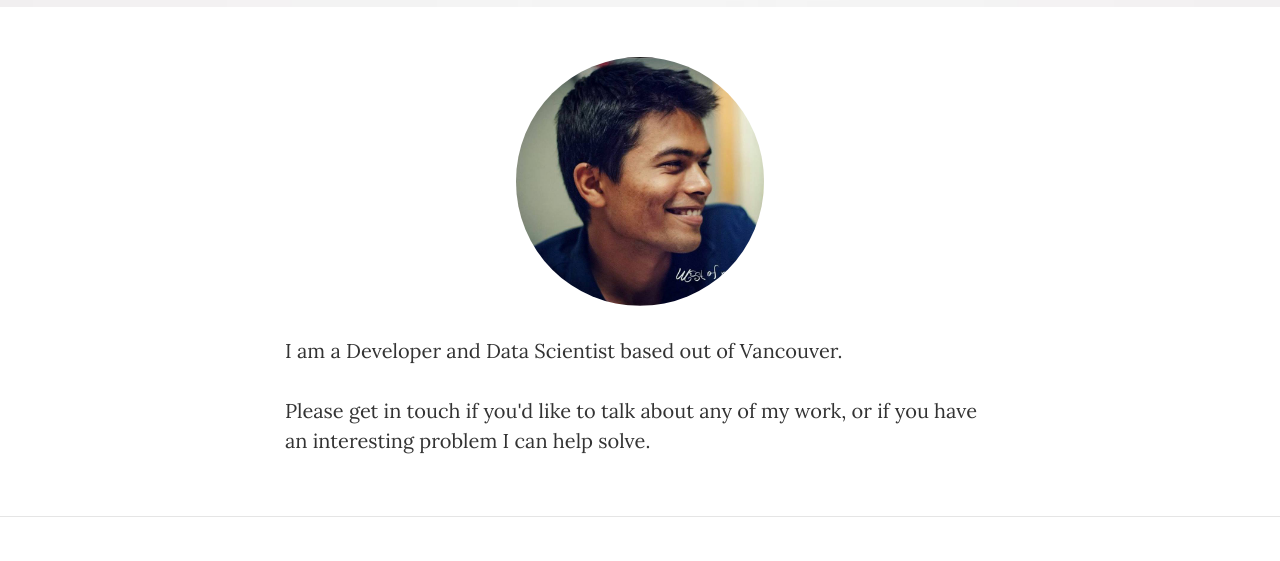
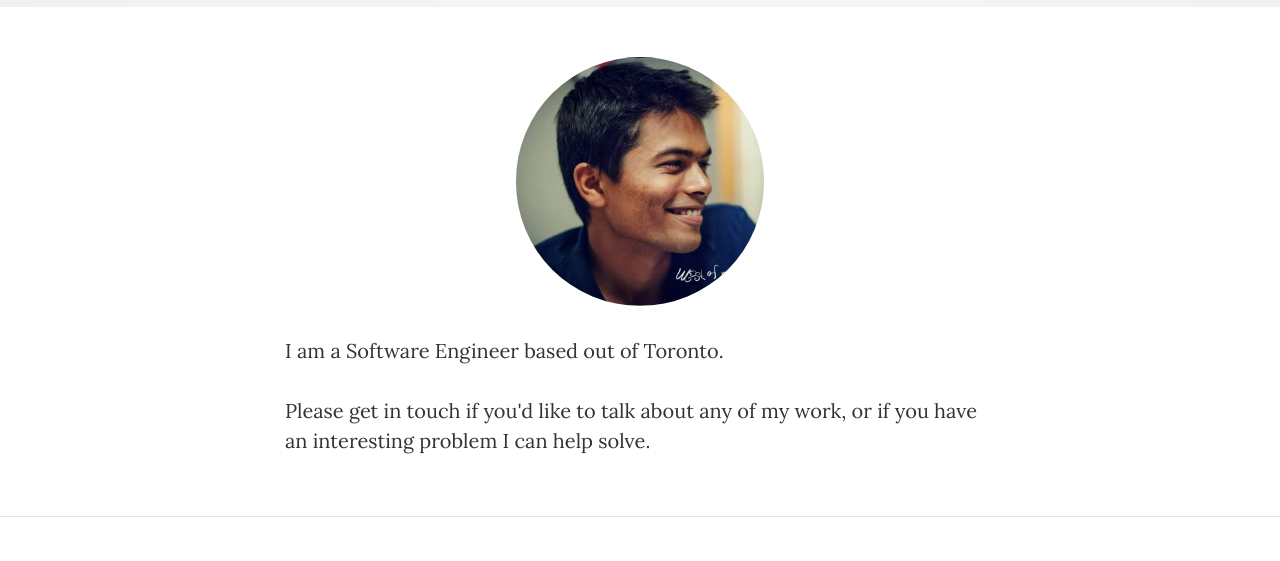
Before and after one commit to deejes/deejes.github.io1, a plain HTML site: page index.html in a window 1280 px wide. Shown: the part 73-634 px from the top of the page. Drawn offline with nearby package versions, Linux system fonts and the light colour scheme.

Commit message:
Update index.html

```diff
--- a/index.html
+++ b/index.html
@@ -76,7 +76,7 @@
 
 
           <p>
-            I am a Developer and Data Scientist based out of Vancouver.
+            I am a Software Engineer based out of Toronto.
             <br><br>
 
             Please get in touch if you'd like to talk about any of my work, or if you have an interesting problem I can help solve.
```
